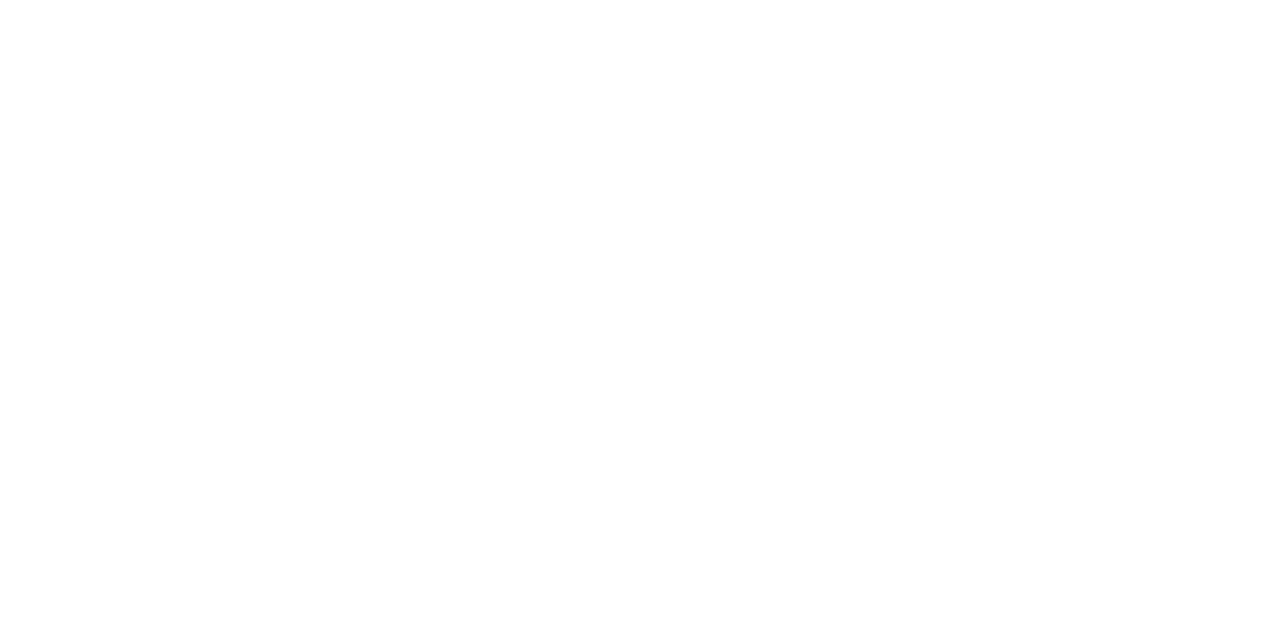
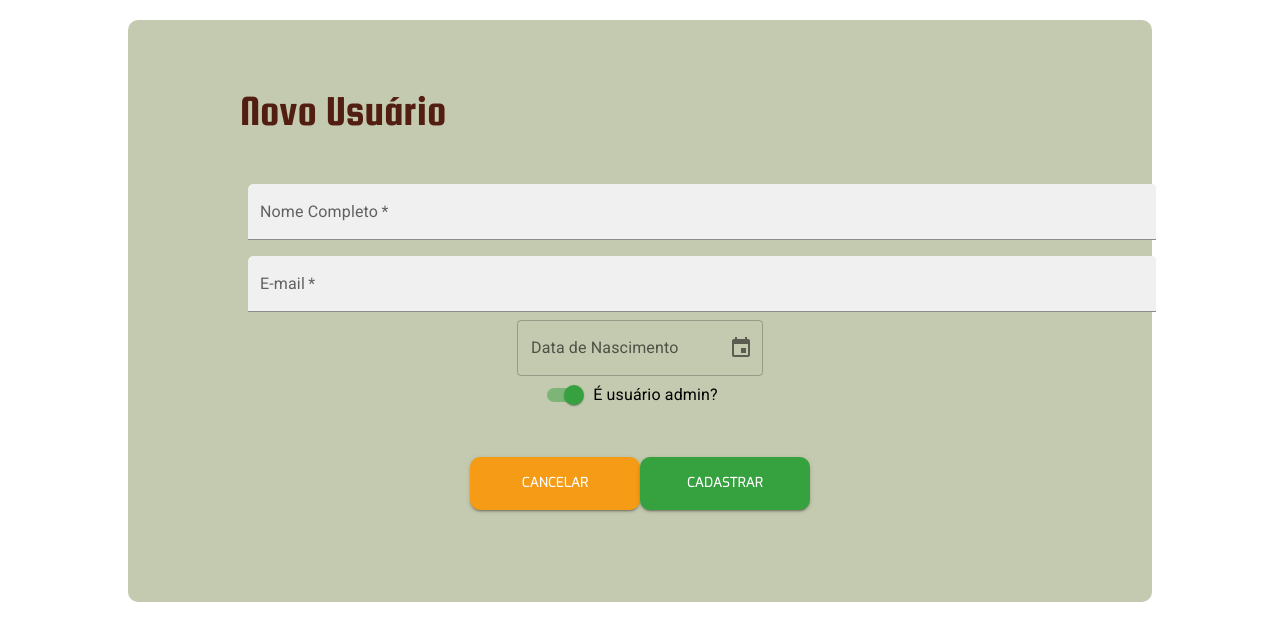
Before and after one commit to DEVin-Involves-PariPassu/M3P2-DEVinHortifruti-FrontEnd, a React (Create React App) app: page /usuarios/novo in a window 1280 px wide. Shown: the top 640 px of the page. Built offline with nearby package versions, Linux system fonts and the light colour scheme.

Commit message:
feat: formulario usuario

```diff
--- a/src/pages/Usuarios/Form/index.js
+++ b/src/pages/Usuarios/Form/index.js
@@ -1,9 +1,16 @@
-import React from 'react';
+import React from "react";
+import UsuarioForm from "components/UsuarioForm";
+import FormHeader from "components/FormHeader";
+import FormButtons from "components/FormButtons";
 
-// import { Container } from './styles';
-
-function UsuarioForm() {
-  return <div />;
+export default function UsuarioFormPage() {
+  return (
+    <div className="pg-container">
+      <section className="secao-usuarios">
+        <FormHeader paginaAtual="usuarios/novo" />
+        <UsuarioForm />
+        <FormButtons />
+      </section>
+    </div>
+  );
 }
-
-export default UsuarioForm;
```
